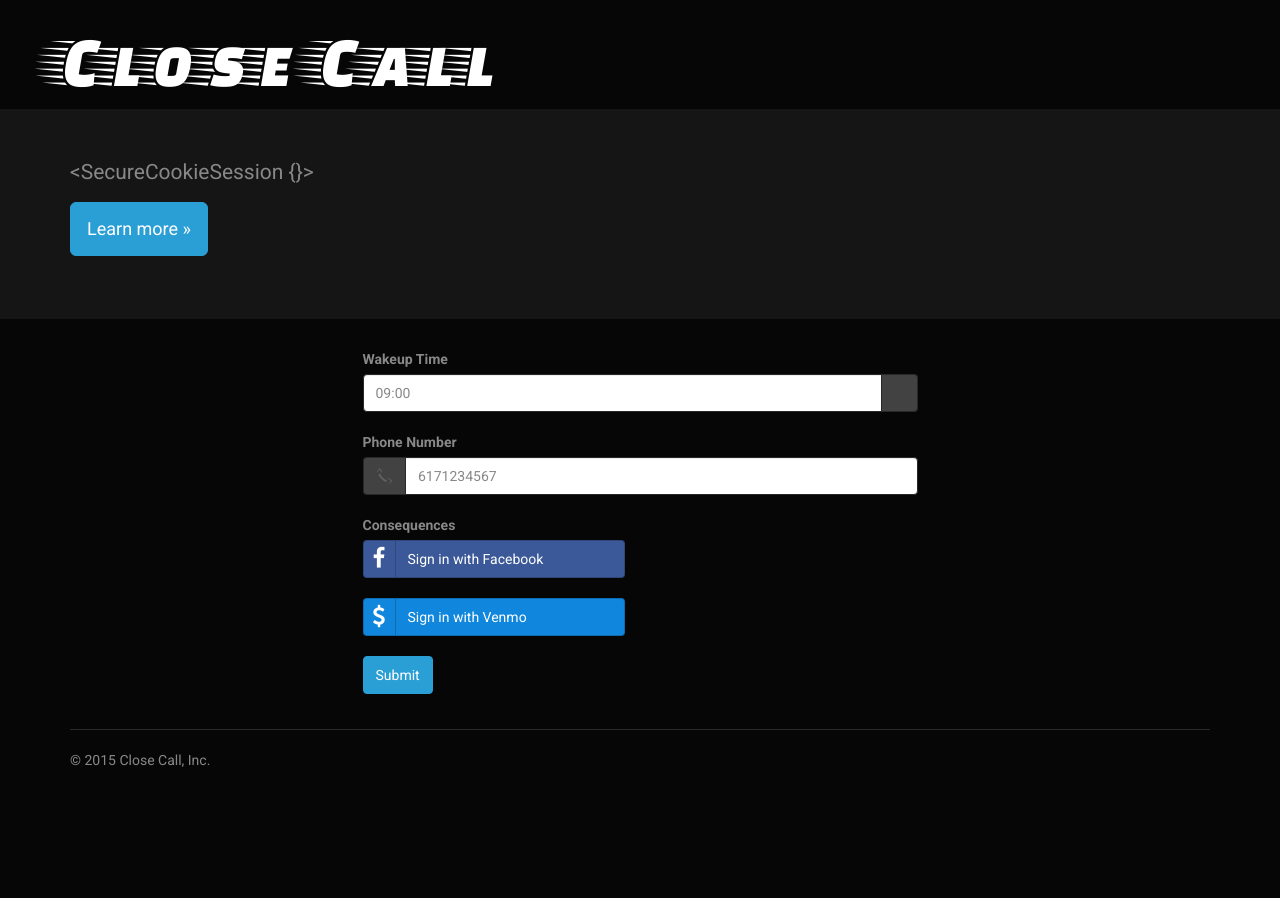
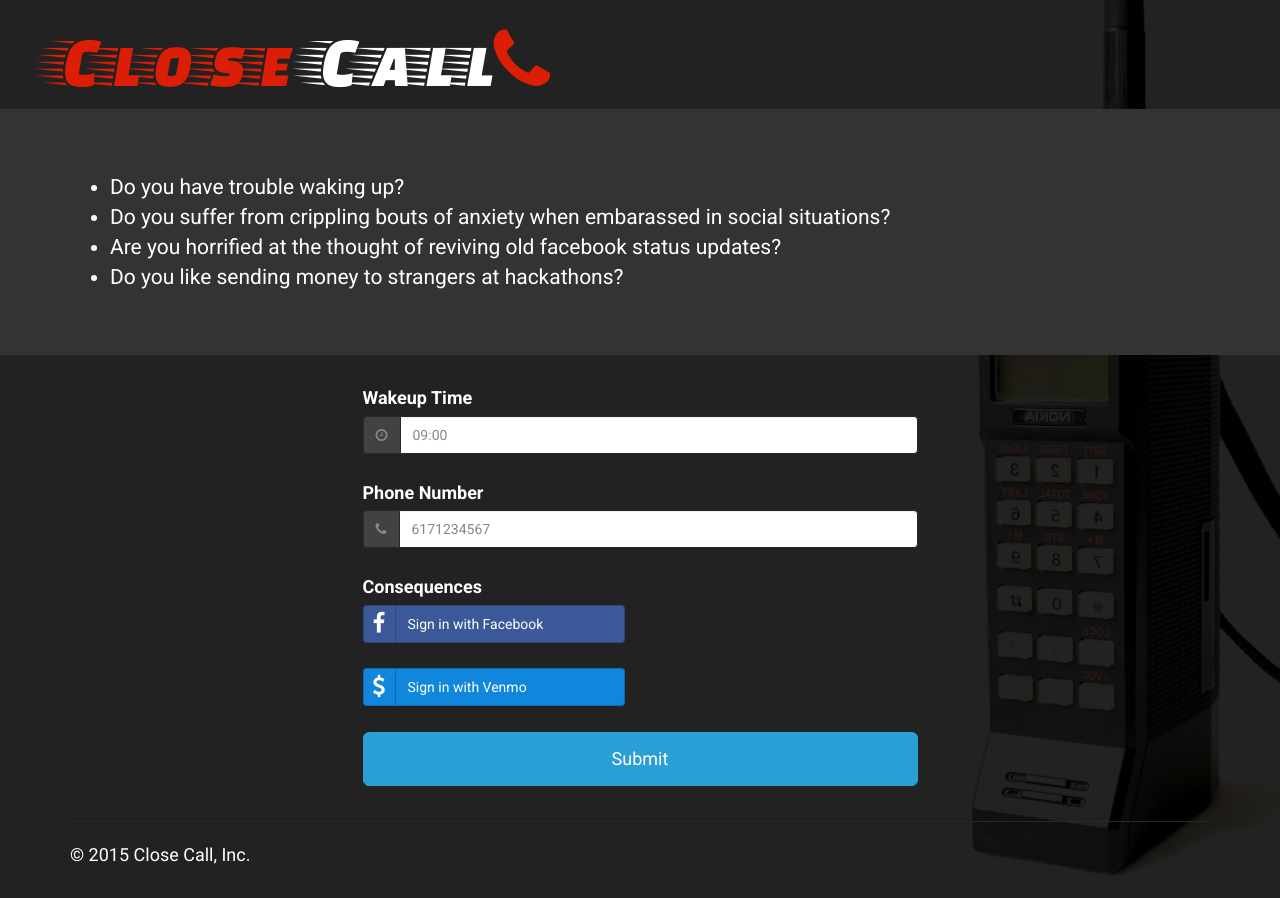
Before and after one commit to golf1052/close-call, a Flask app: page / in a window 1280 px wide. Before the commit the page ends 767 px from the top, so only its background shows below. Run offline with Flask 2, Linux system fonts and the light colour scheme; parts of the project's set-up code (start-up, migrations or seed data) failed here and were passed over; some libraries are stand-ins or nearby versions; some web fonts are replaced.

Commit message:
Design "improvements"

```diff
--- a/static/css/jumbotron.css
+++ b/static/css/jumbotron.css
@@ -1,19 +1,32 @@
-/* Move down content because we have a fixed navbar that is 50px tall */
 body {
-  padding-top: 50px;
-  padding-bottom: 20px;
-}
-
-body {
+ 	padding-bottom: 20px;
+	background-image: url(/static/DSF07211.jpg);
 	padding-top: 0px;
+	font-size: 18px;
+	color: #fff;
+	background-color: #222;
+	background-blend-mode: multiply;
+	background-size: contain;
+	background-repeat: no-repeat;
+	background-position: right;
 }
 
 h1 {
 	font-family: 'Faster One', cursive;
 	font-size: 72px;
 	padding-left: 50px;
+	color: #DC1E06;
 }
 
 label {
 
 }
+
+li {
+	color: #fff;
+	font-size: 21px;
+}
+
+.jumbotron {
+	background-color: #333;
+}
--- a/templates/index.html
+++ b/templates/index.html
@@ -36,11 +36,17 @@
   </head>
 
   <body>
-    <h1>Close Call</h1>
+    <h1>Close <span style="color: #FFF;">Call</span><i class="fa fa-phone"></i></h1>
     <div class="jumbotron">
       <div class="container">
-        <p>{{ session }}</p>
-        <p><a class="btn btn-primary btn-lg" href="#" role="button">Learn more &raquo;</a></p>
+        <p>
+          <ul>
+            <li>Do you have trouble waking up?</li>
+            <li>Do you suffer from crippling bouts of anxiety when embarassed in social situations?</li>
+            <li>Are you horrified at the thought of reviving old facebook status updates?</li>
+            <li>Do you like sending money to strangers at hackathons?</li>
+          </ul>
+        </p>
       </div>
     </div>
 
@@ -53,15 +59,15 @@
           <div class="form-group">
             <label>Wakeup Time</label>
             <div class="input-group clockpicker" data-donetext="Done">
+            <span class="input-group-addon">
+                <i class="fa fa-clock-o"></i>
+                </span>
                 <input name="time" type="text" class="form-control" value="09:00">
-                <span class="input-group-addon">
-                  <span class="glyphicon glyphicon-time"></span>
-                </span>
             </div>
             <br />
             <label>Phone Number</label>
             <div class="input-group">
-              <span class="input-group-addon" id="basic-addon1">📞</span>
+              <span class="input-group-addon" id="basic-addon1"><i class="fa fa-phone"></i></span>
               <input name="phone" type="text" class="form-control" placeholder="6171234567">
             </div>
             <br />
@@ -100,7 +106,7 @@
             </div>
             {% endif %}
             <br />
-            <button type="submit" class="btn btn-primary">Submit</button>
+            <button type="submit" class="btn btn-block btn-primary btn-lg">Submit</button>
           </div>
         </form>
         </div>
```
Also changed, not shown: static/DSF07211.jpg (added).
